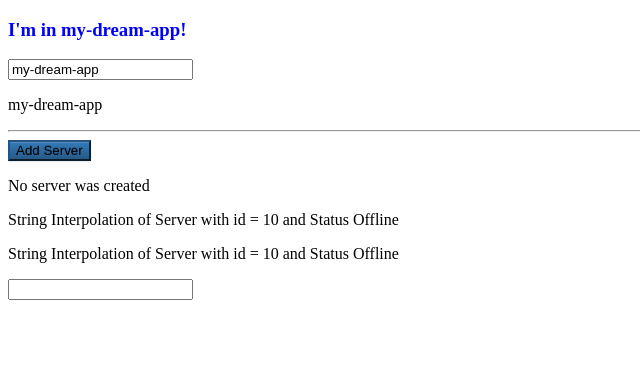
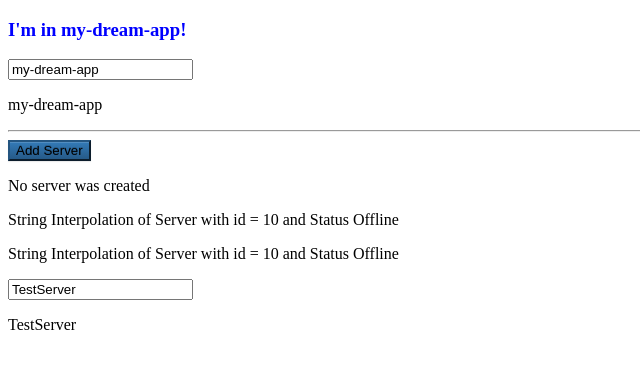
Before and after one commit to nilgupta/angularPractice, an Angular app: page / in a window 1280 px wide. Shown: the top 368 px of the page, without its empty margins (0-640 px from the left). Built offline with nearby package versions, Linux system fonts and the light colour scheme.

Commit message:
two way binding using ngmodel

```diff
--- a/src/app/servers/servers.component.html
+++ b/src/app/servers/servers.component.html
@@ -2,5 +2,6 @@
 <p>{{ serverCreationStatus }}</p>
 <app-server></app-server>
 <app-server></app-server>
-  <input type="text" class="form-control" (input)="onUpdateServerName($event)">
+  <!-- <input type="text" class="form-control" (input)="onUpdateServerName($event)"> -->
+  <input type="text" class="form-control" [(ngModel)]="serverName">
 <p>{{ serverName }}</p>
--- a/src/app/servers/servers.component.ts
+++ b/src/app/servers/servers.component.ts
@@ -8,7 +8,7 @@
 export class ServersComponent implements OnInit {
 addNewServers =false;
 serverCreationStatus = 'No server was created';
-serverName = '';
+serverName = 'TestServer';
   constructor(  ) {
     setTimeout(() => {
       this.addNewServers=true;
@@ -18,7 +18,7 @@
   ngOnInit(): void {
   }
 onchangeServerStatus(){
-  this.serverCreationStatus = 'server was created';
+  this.serverCreationStatus = 'server was created! name is' + this.serverName ;
 }
 onUpdateServerName(event :Event){
   this.serverName = (<HTMLInputElement>event.target).value;
```
